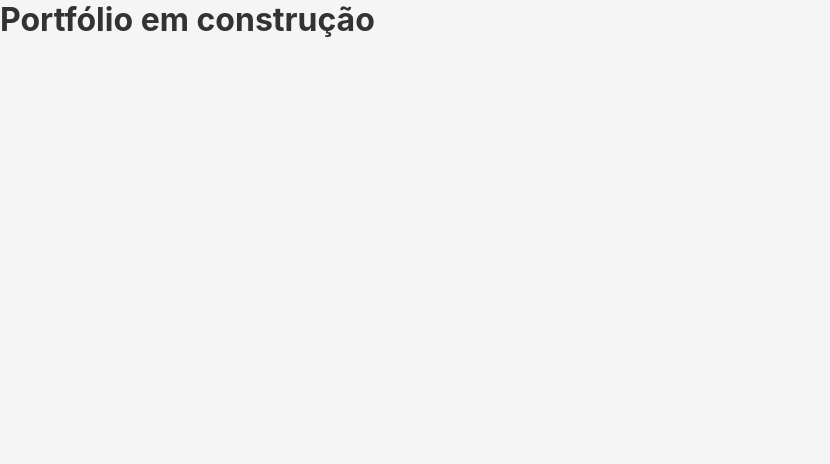
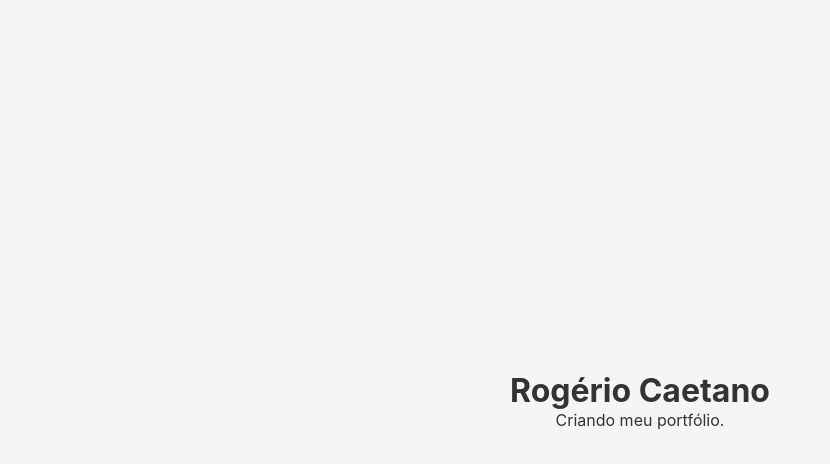
Before and after one commit to rogeriocaetanojr/portfolio-rogerio, a React (Vite) app: page / in a window 1280 px wide. Shown: the top 464 px of the page, without its empty margins (0-830 px from the left). Built offline with nearby package versions, Linux system fonts and the light colour scheme.

Commit message:
feat: cria estrutura visual inicial da página home

```diff
--- a/src/pages/Home.jsx
+++ b/src/pages/Home.jsx
@@ -1,7 +1,8 @@
 export function Home() {
   return (
-    <div>
-      <h1>Portfólio em construção</h1>
-    </div>
+    <main style={{ display: 'flex', flexDirection: 'column', alignItems: 'center', justifyContent: 'center', height: '100vh' }}>
+      <h1>Rogério Caetano</h1>
+      <p>Criando meu portfólio.</p>
+    </main>
   )
 }
```
